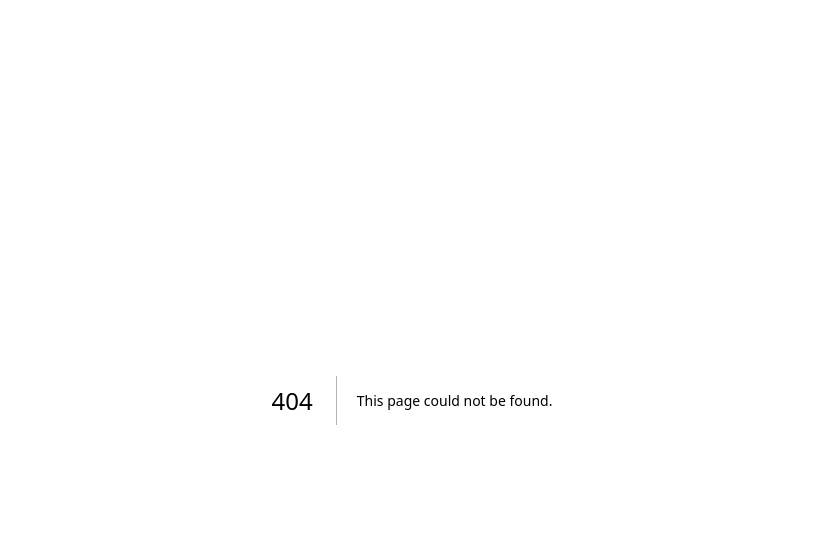
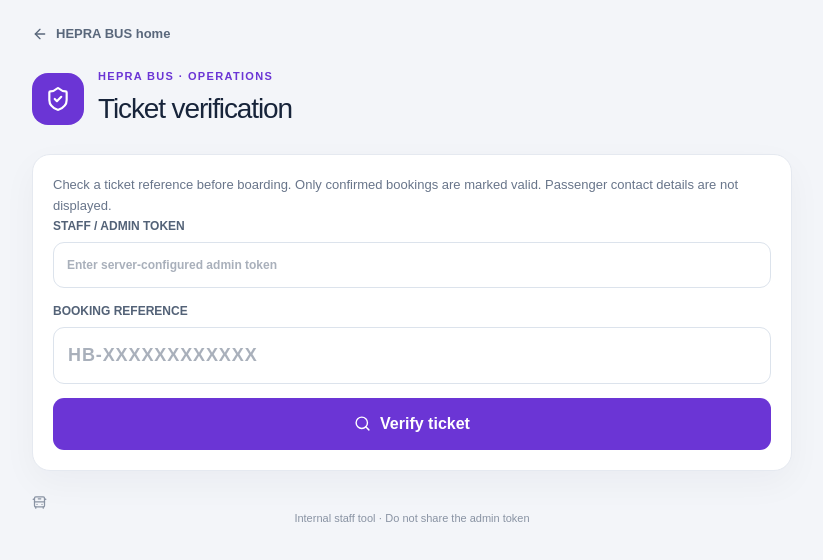
Before and after one commit to hrkartstore-max/Hepra-Bus, a Next.js app: page /admin/verification in a window 1280 px wide. Before the commit this address had no page. Shown: the top 560 px of the page, without its empty margins (228-1051 px from the left). Built offline with nearby package versions, Linux system fonts and the light colour scheme.

Commit message:
Add HEPRA BUS staff ticket verification dashboard

```diff
--- /dev/null
+++ b/app/admin/verification/page.tsx
@@ -0,0 +1,87 @@
+"use client";
+
+import { useState } from "react";
+import { AlertTriangle, ArrowLeft, BusFront, CheckCircle2, Search, ShieldCheck, Ticket, XCircle } from "lucide-react";
+
+type TicketResult = {
+  reference: string; status: string; valid: boolean; confirmedAt: string | null;
+  busLabel: string | null; departureAt: string | null; arrivalAt: string | null;
+  origin: string | null; destination: string | null;
+};
+const card: React.CSSProperties = { background: "#fff", border: "1px solid #e5e9f0", borderRadius: 18, padding: 20, boxShadow: "0 12px 35px #17243a0a" };
+const label: React.CSSProperties = { display: "block", color: "#748096", fontSize: 11, fontWeight: 800, textTransform: "uppercase", letterSpacing: ".08em", marginBottom: 6 };
+const value: React.CSSProperties = { color: "#17243a", fontSize: 15, fontWeight: 750, overflowWrap: "anywhere" };
+
+function date(value?: string | null) {
+  if (!value) return "—";
+  const parsed = new Date(value);
+  return Number.isNaN(parsed.getTime()) ? "—" : parsed.toLocaleString("en-IN", { dateStyle: "medium", timeStyle: "short" });
+}
+
+export default function StaffVerificationPage() {
+  const [token, setToken] = useState("");
+  const [reference, setReference] = useState("");
+  const [result, setResult] = useState<TicketResult | null>(null);
+  const [message, setMessage] = useState("");
+  const [error, setError] = useState(false);
+  const [busy, setBusy] = useState(false);
+
+  async function verify(event: React.FormEvent<HTMLFormElement>) {
+    event.preventDefault();
+    setBusy(true); setResult(null); setMessage(""); setError(false);
+    try {
+      const response = await fetch("/api/admin/tickets/verify", {
+        method: "POST", cache: "no-store",
+        headers: { "Content-Type": "application/json", "x-heprabus-admin-token": token },
+        body: JSON.stringify({ reference }),
+      });
+      const data = await response.json();
+      if (data.ticket) setResult(data.ticket as TicketResult);
+      setMessage(data.message || (data.error === "unauthorized" ? "Staff token rejected. Check the configured admin token." : data.error === "ticket_not_found" ? "Ticket not found." : data.error === "invalid_reference" ? "Enter a valid HEPRA BUS reference (HB- followed by 12 hexadecimal characters)." : "Verification could not be completed. Try again."));
+      setError(!response.ok || !data.ticket?.valid);
+    } catch {
+      setMessage("Network error. Check your connection and try again."); setError(true);
+    } finally { setBusy(false); }
+  }
+
+  return <main style={{ minHeight: "100vh", background: "#f3f5f9", color: "#17243a", padding: "24px 16px 48px", fontFamily: "Arial, Helvetica, sans-serif" }}>
+    <div style={{ maxWidth: 760, margin: "0 auto" }}>
+      <a href="/" style={{ display: "inline-flex", alignItems: "center", gap: 8, color: "#59677b", fontWeight: 700, fontSize: 13, marginBottom: 24 }}><ArrowLeft size={16}/> HEPRA BUS home</a>
+      <header style={{ display: "flex", alignItems: "center", gap: 14, marginBottom: 24 }}>
+        <div style={{ width: 52, height: 52, borderRadius: 16, background: "#6b35d5", color: "white", display: "grid", placeItems: "center" }}><ShieldCheck size={26}/></div>
+        <div><div style={{ fontSize: 11, color: "#6b35d5", fontWeight: 900, letterSpacing: ".12em" }}>HEPRA BUS · OPERATIONS</div><h1 style={{ margin: "4px 0 0", fontSize: 28, letterSpacing: "-.04em" }}>Ticket verification</h1></div>
+      </header>
+      <div style={{ ...card, marginBottom: 16 }}>
+        <p style={{ color: "#68758a", fontSize: 13, lineHeight: 1.6, marginTop: 0 }}>Check a ticket reference before boarding. Only confirmed bookings are marked valid. Passenger contact details are not displayed.</p>
+        <form onSubmit={verify} style={{ display: "grid", gap: 14 }}>
+          <label style={{ display: "grid", gap: 7, fontSize: 12, fontWeight: 800, color: "#536277" }}>STAFF / ADMIN TOKEN
+            <input value={token} onChange={e => setToken(e.target.value)} type="password" autoComplete="current-password" required placeholder="Enter server-configured admin token" style={{ width: "100%", boxSizing: "border-box", padding: 13, borderRadius: 11, border: "1px solid #dce3ec", background: "#fff" }}/>
+          </label>
+          <label style={{ display: "grid", gap: 7, fontSize: 12, fontWeight: 800, color: "#536277" }}>BOOKING REFERENCE
+            <input value={reference} onChange={e => setReference(e.target.value.toUpperCase())} required maxLength={15} autoCapitalize="characters" placeholder="HB-XXXXXXXXXXXX" style={{ width: "100%", boxSizing: "border-box", padding: 14, borderRadius: 11, border: "1px solid #dce3ec", fontSize: 18, letterSpacing: ".05em", fontWeight: 800 }}/>
+          </label>
+          <button disabled={busy} type="submit" style={{ display: "flex", alignItems: "center", justifyContent: "center", gap: 9, border: 0, borderRadius: 11, padding: 14, background: "#6b35d5", color: "#fff", fontWeight: 850, cursor: busy ? "wait" : "pointer", opacity: busy ? .7 : 1 }}><Search size={17}/>{busy ? "Checking ticket…" : "Verify ticket"}</button>
+        </form>
+      </div>
+      {message && <div role="status" style={{ ...card, marginBottom: 16, borderColor: result?.valid ? "#b8e7cd" : "#f1c8c8", background: result?.valid ? "#effbf4" : "#fff7f7" }}>
+        <div style={{ display: "flex", alignItems: "center", gap: 10, fontWeight: 850, color: result?.valid ? "#187544" : "#a12c35" }}>{result?.valid ? <CheckCircle2 size={22}/> : <AlertTriangle size={22}/>} {message}</div>
+      </div>}
+      {result && <section style={{ ...card, border: result.valid ? "2px solid #25a467" : "2px solid #d84b55" }}>
+        <div style={{ display: "flex", alignItems: "center", gap: 12, marginBottom: 20 }}>
+          {result.valid ? <CheckCircle2 size={32} color="#18864b"/> : <XCircle size={32} color="#c5303d"/>}
+          <div><div style={{ fontSize: 21, fontWeight: 900, color: result.valid ? "#187544" : "#b02c37" }}>{result.valid ? "VALID TICKET" : "DO NOT BOARD"}</div><div style={{ color: "#6c788b", fontSize: 12, marginTop: 3 }}>Status: {result.status.replaceAll("_", " ")}</div></div>
+        </div>
+        <div style={{ background: "#f4f1fc", borderRadius: 12, padding: 14, marginBottom: 18 }}><span style={label}>Booking reference</span><div style={{ ...value, fontSize: 22, letterSpacing: ".06em" }}>{result.reference}</div></div>
+        <div style={{ display: "grid", gridTemplateColumns: "repeat(auto-fit,minmax(190px,1fr))", gap: 18 }}>
+          <div><span style={label}>Bus</span><div style={value}>{result.busLabel || "—"}</div></div>
+          <div><span style={label}>Route</span><div style={value}>{result.origin || "Origin"} → {result.destination || "Destination"}</div></div>
+          <div><span style={label}>Departure</span><div style={value}>{date(result.departureAt)}</div></div>
+          <div><span style={label}>Arrival</span><div style={value}>{date(result.arrivalAt)}</div></div>
+          <div><span style={label}>Confirmed at</span><div style={value}>{date(result.confirmedAt)}</div></div>
+        </div>
+        <p style={{ color: "#788397", fontSize: 11, margin: "20px 0 0", lineHeight: 1.6 }}>This check confirms booking status only. Match the passenger's ticket details and follow your operator's boarding procedure.</p>
+      </section>}
+      <footer style={{ textAlign: "center", color: "#8993a3", fontSize: 11, marginTop: 24 }}><BusFront size={15} style={{ verticalAlign: "middle", marginRight: 5 }}/> Internal staff tool · Do not share the admin token</footer>
+    </div>
+  </main>;
+}
```
